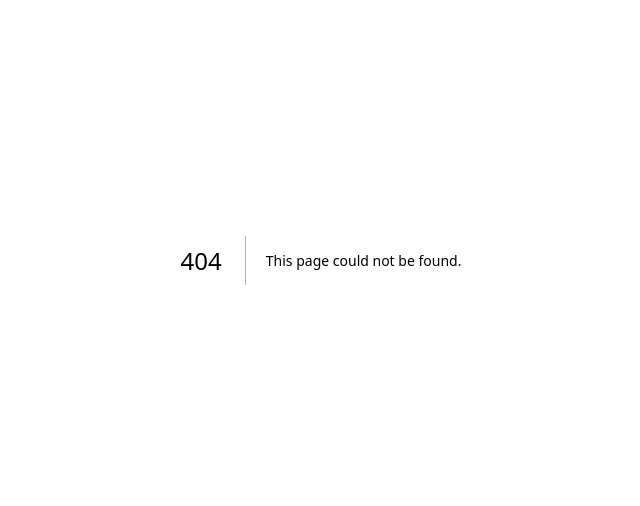
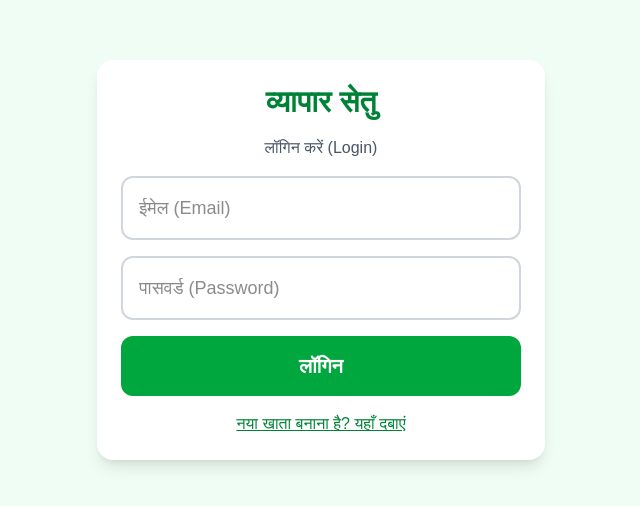
Before and after one commit to ayushiiiyadav/Vyapar_setu, a Next.js app: page /login in a window 1280 px wide. Before the commit this address had no page. Shown: the part 140-646 px from the top of the page, without its empty margins (319-959 px from the left). Built offline with nearby package versions, Linux system fonts and the light colour scheme.

Commit message:
Add login and signup page

```diff
--- /dev/null
+++ b/app/dashboard/page.tsx
@@ -0,0 +1,3 @@
+export default function Dashboard() {
+  return <main className="p-6 text-2xl">Dashboard coming soon</main>;
+}
--- /dev/null
+++ b/app/login/page.tsx
@@ -0,0 +1,68 @@
+"use client";
+import { useState } from "react";
+import { useRouter } from "next/navigation";
+
+export default function LoginPage() {
+  const router = useRouter();
+  const [isSignup, setIsSignup] = useState(false);
+  const [form, setForm] = useState({ name: "", email: "", password: "", shopName: "" });
+  const [error, setError] = useState("");
+  const [loading, setLoading] = useState(false);
+
+  const update = (k: string, v: string) => setForm({ ...form, [k]: v });
+
+  async function submit() {
+    setError("");
+    setLoading(true);
+    try {
+      const res = await fetch(`/api/auth/${isSignup ? "signup" : "login"}`, {
+        method: "POST",
+        headers: { "Content-Type": "application/json" },
+        body: JSON.stringify(form),
+      });
+      const data = await res.json();
+      if (!res.ok) {
+        setError(data.error || "Kuch galat hua");
+      } else {
+        localStorage.setItem("token", data.token);
+        localStorage.setItem("user", JSON.stringify(data.user));
+        router.push("/dashboard");
+      }
+    } catch {
+      setError("Server se connect nahi ho paya");
+    }
+    setLoading(false);
+  }
+
+  const input = "w-full rounded-xl border-2 border-gray-300 p-4 text-lg outline-none focus:border-green-600";
+
+  return (
+    <main className="flex min-h-screen items-center justify-center bg-green-50 p-4">
+      <div className="w-full max-w-md space-y-4 rounded-2xl bg-white p-6 shadow-lg">
+        <h1 className="text-center text-3xl font-bold text-green-700">व्यापार सेतु</h1>
+        <p className="text-center text-gray-600">
+          {isSignup ? "नया खाता बनाएं (Sign up)" : "लॉगिन करें (Login)"}
+        </p>
+
+        {isSignup && (
+          <>
+            <input className={input} placeholder="आपका नाम (Your name)" value={form.name} onChange={(e) => update("name", e.target.value)} />
+            <input className={input} placeholder="दुकान का नाम (Shop name)" value={form.shopName} onChange={(e) => update("shopName", e.target.value)} />
+          </>
+        )}
+        <input className={input} type="email" placeholder="ईमेल (Email)" value={form.email} onChange={(e) => update("email", e.target.value)} />
+        <input className={input} type="password" placeholder="पासवर्ड (Password)" value={form.password} onChange={(e) => update("password", e.target.value)} />
+
+        {error && <p className="rounded-lg bg-red-50 p-3 text-red-600">{error}</p>}
+
+        <button onClick={submit} disabled={loading} className="w-full rounded-xl bg-green-600 p-4 text-xl font-semibold text-white disabled:opacity-60">
+          {loading ? "रुकिए..." : isSignup ? "खाता बनाएं" : "लॉगिन"}
+        </button>
+
+        <button onClick={() => { setIsSignup(!isSignup); setError(""); }} className="w-full text-green-700 underline">
+          {isSignup ? "पहले से खाता है? लॉगिन करें" : "नया खाता बनाना है? यहाँ दबाएं"}
+        </button>
+      </div>
+    </main>
+  );
+}
```
